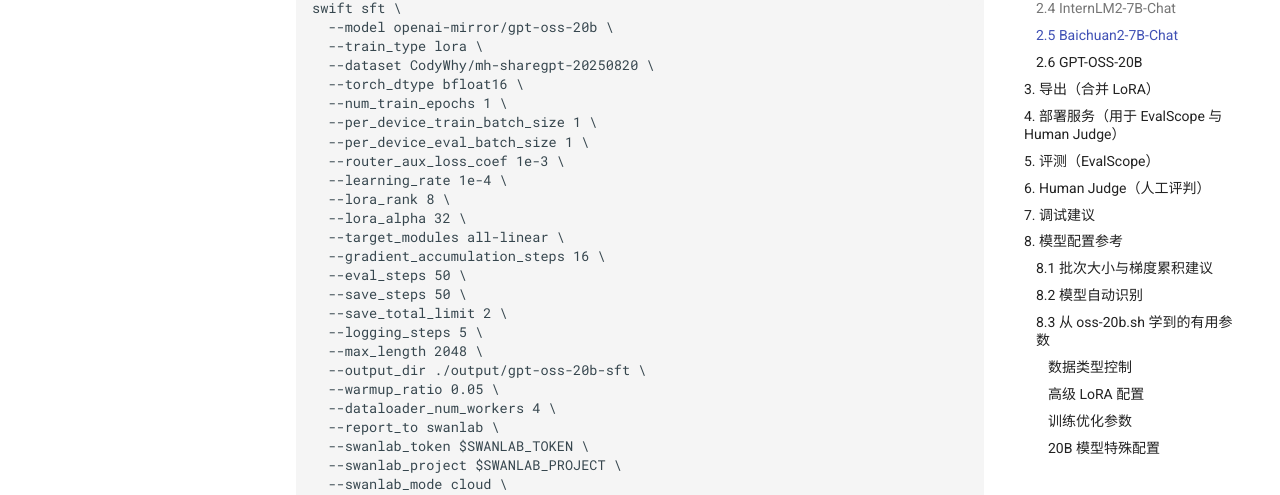
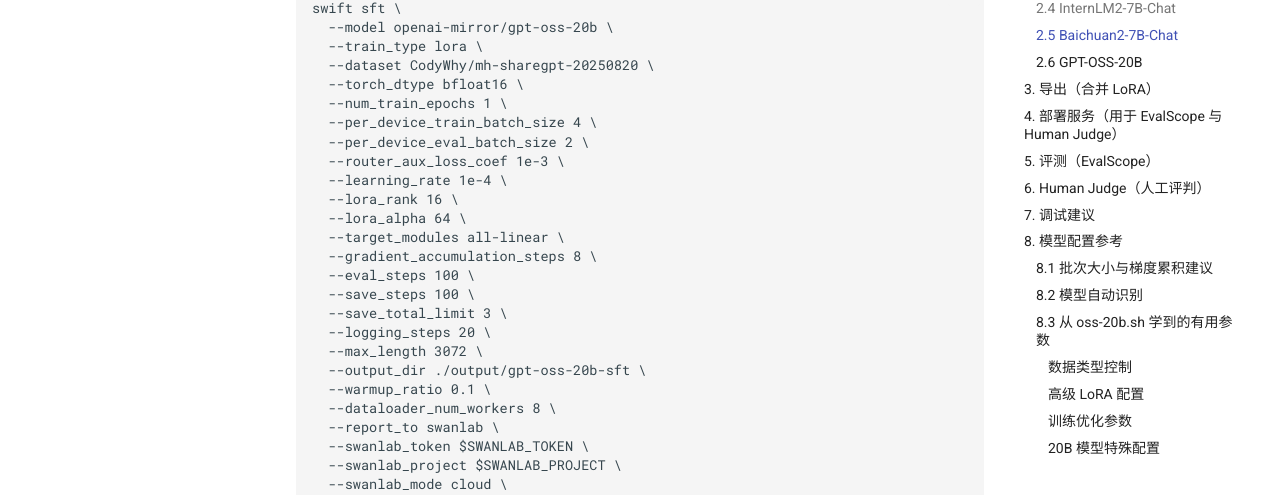
Before and after one commit to TianCai19/ms-swift-notebook, an MkDocs documentation site: the page built from docs/notes/66-多模型对比实验指南.md, in a window 1280 px wide and 900 px high, scrolled down 4096 px. Shown: the part 280-775 px from the top of the window. Built offline with MkDocs 1.6.1 and Material for MkDocs 9.7.7, drawn with Linux system fonts in a browser that asks for light colours; comment, search, counter and statistics services are not loaded; some of the changed text lies outside the part shown.

Commit message:
feat: Optimize GPT-OSS-20B parameters for H100 GPU\n\n- Increase batch size from 1 to 4 (per_device_train_batch_size)\n- Increase eval batch size from 1 to 2\n- Increase LoRA rank from 8 to 16, alpha from 32 to 64\n- Reduce gradient accumulation from 16 to 8 steps\n- Increase max_length from 2048 to 3072\n- Increase save_steps and eval_steps for better monitoring\n- Update batch size recommendations table

```diff
--- a/docs/notes/66-多模型对比实验指南.md
+++ b/docs/notes/66-多模型对比实验指南.md
@@ -194,22 +194,22 @@
   --dataset CodyWhy/mh-sharegpt-20250820 \
   --torch_dtype bfloat16 \
   --num_train_epochs 1 \
-  --per_device_train_batch_size 1 \
-  --per_device_eval_batch_size 1 \
+  --per_device_train_batch_size 4 \
+  --per_device_eval_batch_size 2 \
   --router_aux_loss_coef 1e-3 \
   --learning_rate 1e-4 \
-  --lora_rank 8 \
-  --lora_alpha 32 \
+  --lora_rank 16 \
+  --lora_alpha 64 \
   --target_modules all-linear \
-  --gradient_accumulation_steps 16 \
-  --eval_steps 50 \
-  --save_steps 50 \
-  --save_total_limit 2 \
-  --logging_steps 5 \
-  --max_length 2048 \
+  --gradient_accumulation_steps 8 \
+  --eval_steps 100 \
+  --save_steps 100 \
+  --save_total_limit 3 \
+  --logging_steps 20 \
+  --max_length 3072 \
   --output_dir ./output/gpt-oss-20b-sft \
-  --warmup_ratio 0.05 \
-  --dataloader_num_workers 4 \
+  --warmup_ratio 0.1 \
+  --dataloader_num_workers 8 \
   --report_to swanlab \
   --swanlab_token $SWANLAB_TOKEN \
   --swanlab_project $SWANLAB_PROJECT \
@@ -377,7 +377,7 @@
 |---------|----------------|---------------|-----------|------|
 | 6-7B    | 8              | 4             | 32        | 标准配置 |
 | 8B      | 6              | 6             | 36        | 显存紧张时 |
-| 20B     | 1              | 16            | 16        | 大模型，显存优化（参考 oss-20b.sh） |
+| 20B     | 4              | 8             | 32        | 大模型，H100 显存充足 |
 | 应急     | 1              | 32            | 32        | 显存严重不足 |
 
 ### 8.2 模型自动识别
```
